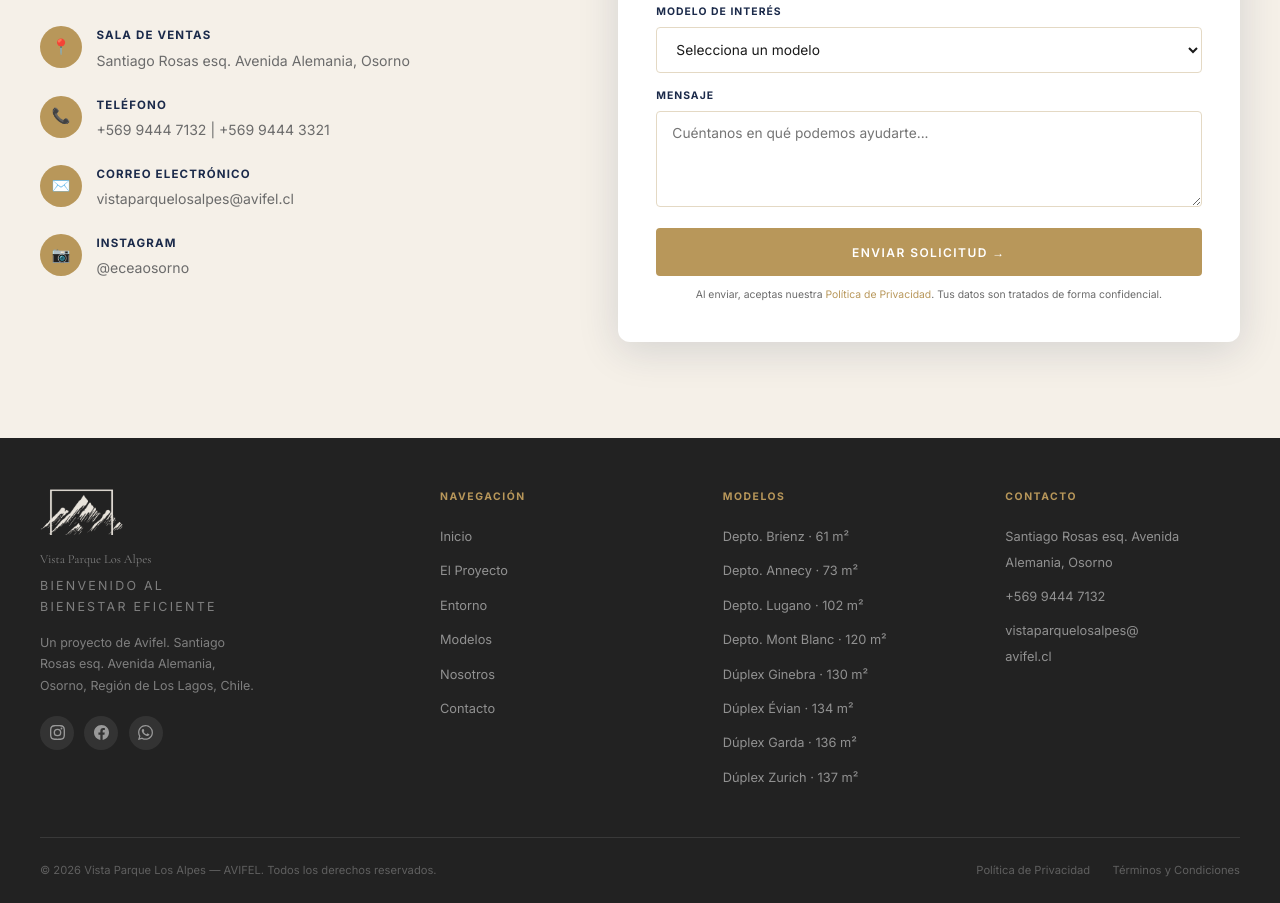
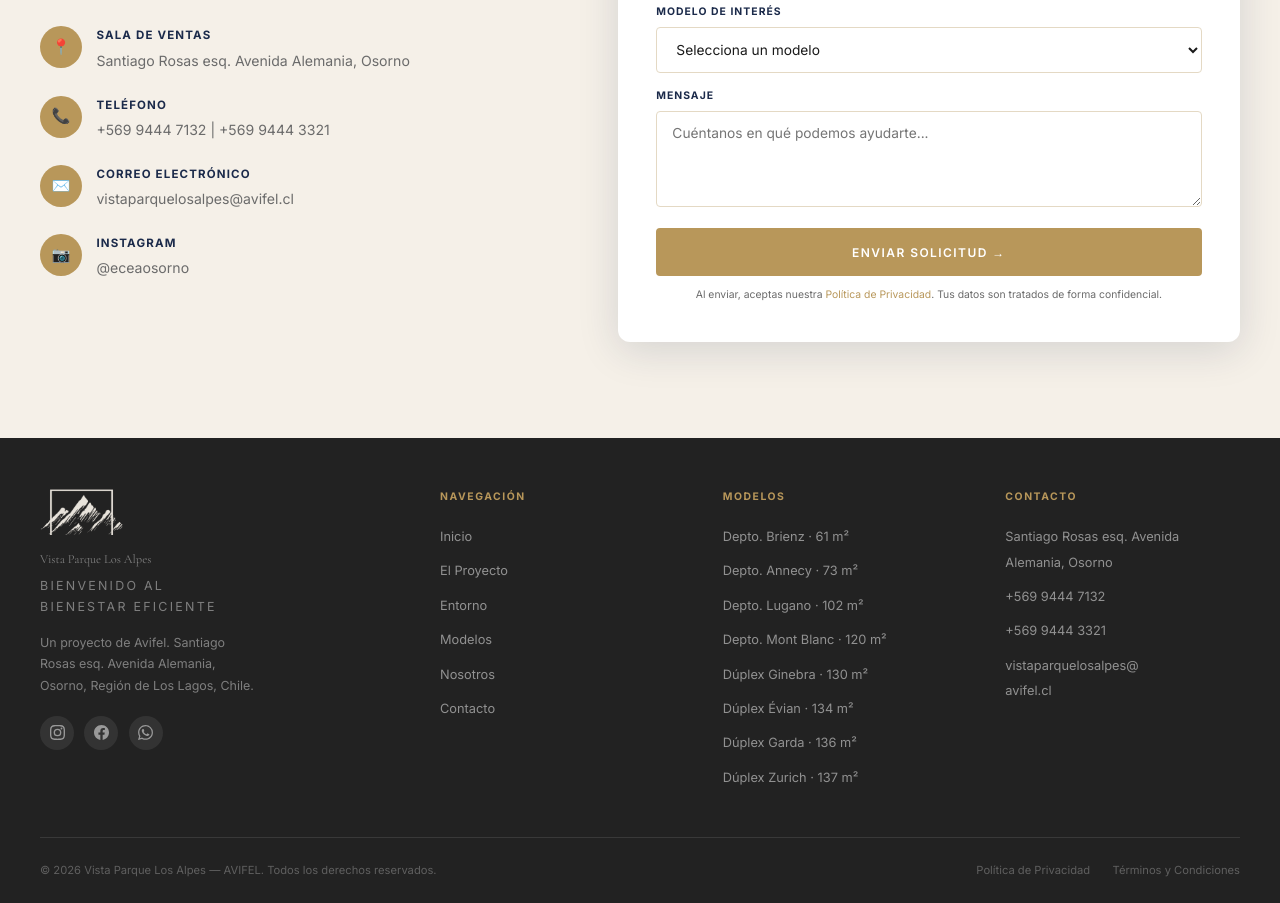
Before and after one commit to lalrop/LosAlpes2, a plain HTML site: page index.html in a window 1280 px wide. Shown: the part 5280-6183 px from the top of the page. Drawn offline with nearby package versions, Linux system fonts and the light colour scheme.

Commit message:
Enlaza ambos telefonos de contacto y footer a WhatsApp
Co-Authored-By: Claude Sonnet 5 <noreply@anthropic.com>

```diff
--- a/index.html
+++ b/index.html
@@ -1696,7 +1696,7 @@
                 </div>
                 <div class="cdet rv d2">
                     <div class="cdet-ico">📞</div>
-                    <div class="cdet-txt"><strong>Teléfono</strong><span>+569 9444 7132 | +569 9444 3321</span></div>
+                    <div class="cdet-txt"><strong>Teléfono</strong><span><a href="https://wa.me/56994447132" target="_blank" rel="noopener">+569 9444 7132</a> | <a href="https://wa.me/56994443321" target="_blank" rel="noopener">+569 9444 3321</a></span></div>
                 </div>
                 <div class="cdet rv d3">
                     <div class="cdet-ico">✉️</div>
@@ -1812,7 +1812,8 @@
                 <h4>Contacto</h4>
                 <ul>
                     <li><a href="#">Santiago Rosas esq. Avenida Alemania, Osorno</a></li>
-                    <li><a href="tel:+56994447132">+569 9444 7132</a></li>
+                    <li><a href="https://wa.me/56994447132" target="_blank" rel="noopener">+569 9444 7132</a></li>
+                    <li><a href="https://wa.me/56994443321" target="_blank" rel="noopener">+569 9444 3321</a></li>
                     <li><a href="mailto:vistaparquelosalpes@avifel.cl">vistaparquelosalpes@<br>avifel.cl</a></li>
                 </ul>
             </div>
```
